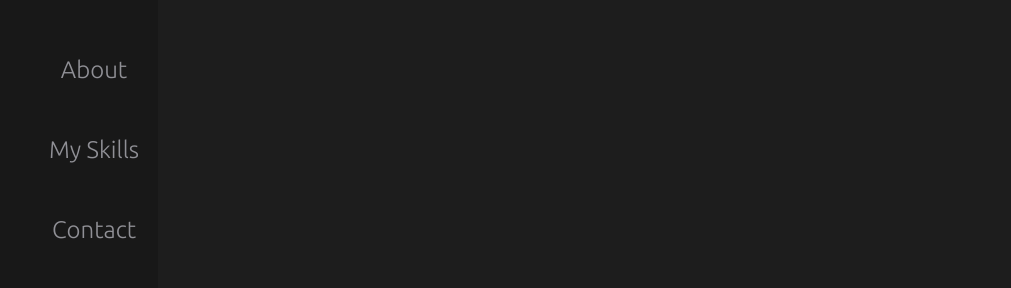
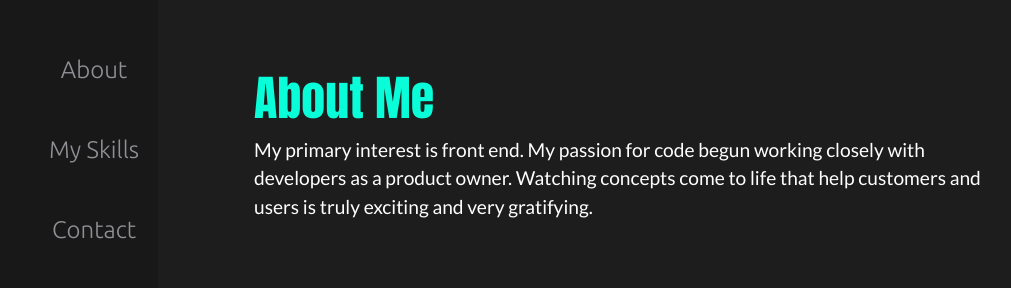
Before and after one commit to mgainer126/mattGainerDevelopment, a React (Create React App) app: page /AboutPage in a window 1280 px wide. Shown: the part 170-458 px from the top of the page, without its empty margins (2-1013 px from the left). Built offline with nearby package versions, Linux system fonts and the light colour scheme; grey boxes are pictures that could not be loaded; a web font is replaced by a local one.

Commit message:
about page is styled

```diff
--- a/src/pages/AboutPage/AboutPage.js
+++ b/src/pages/AboutPage/AboutPage.js
@@ -1,3 +1,4 @@
+import "../AboutPage/AboutPage.scss";
 import About from "../../components/About/About";
 import NavBar from "../../components/NavBar/NavBar";
 
@@ -5,7 +6,9 @@ function AboutPage() {
   return (
     <>
       <NavBar />
-      <About />
+      <div className="about-page">
+        <About />
+      </div>
     </>
   );
 }
--- /dev/null
+++ b/src/pages/AboutPage/AboutPage.scss
@@ -0,0 +1,6 @@
+@media only screen and (min-width: 768px) {
+  .about-page {
+    margin-left: 15rem;
+    margin-top: 15rem;
+  }
+}
```
Also changed, not shown: src/pages/MySkillsPage/MySkillsPage.scss (added).
